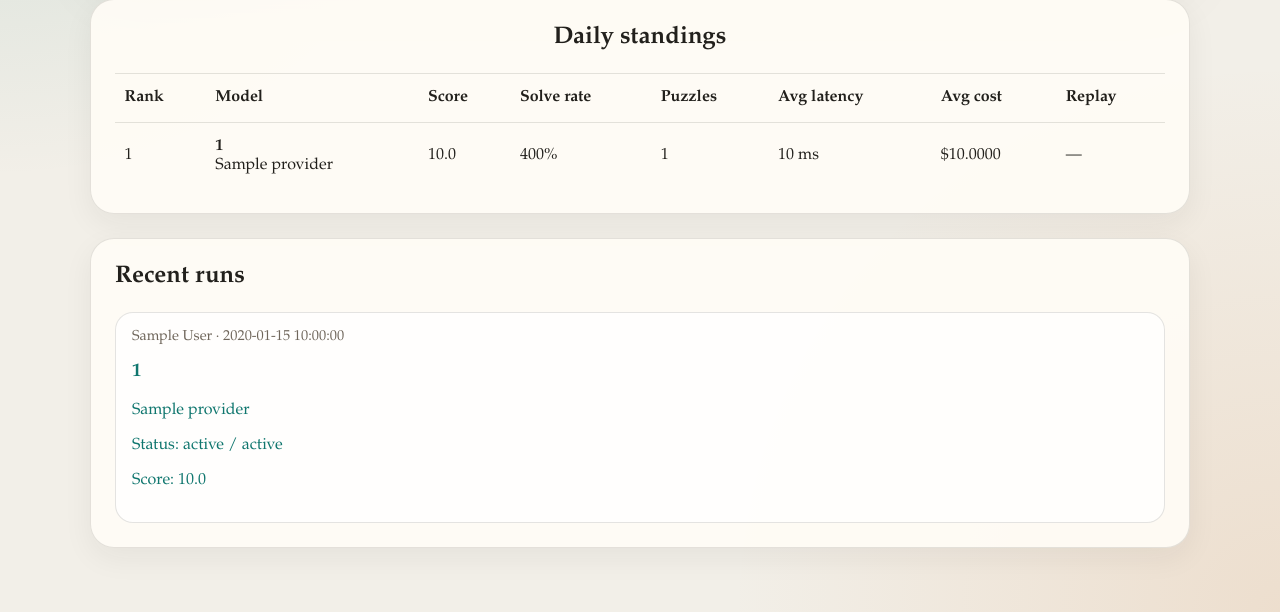
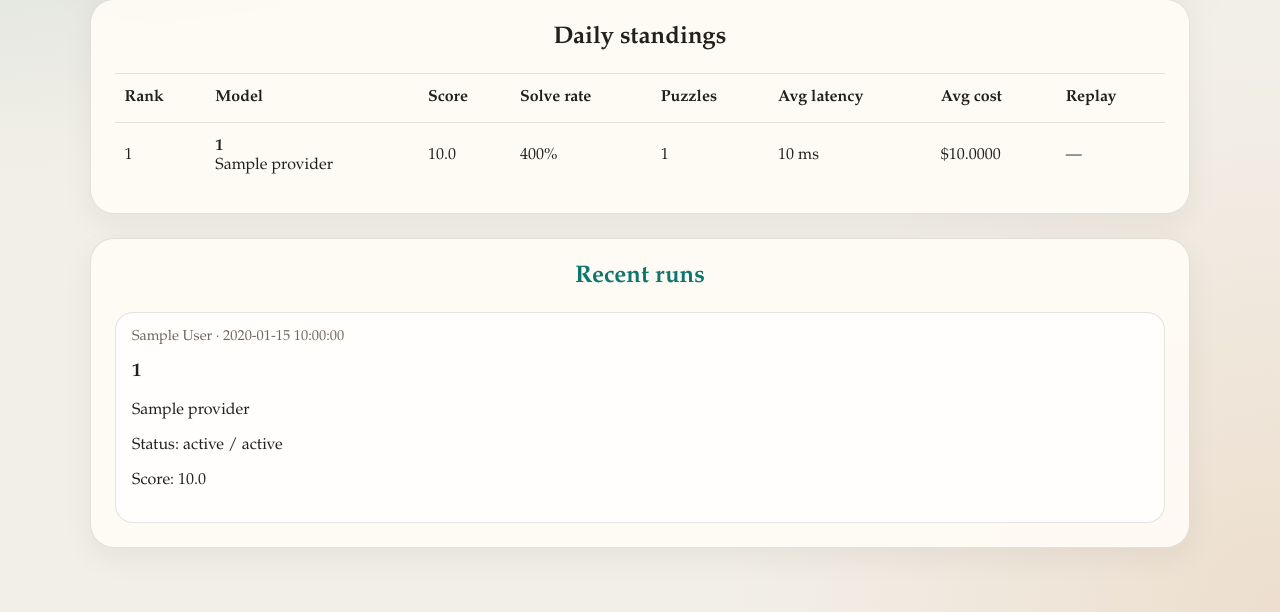
Before and after one commit to iakhil/puzzle-bench, a FastAPI app: template templates/index.html in a window 1280 px wide. Shown: the part 292-904 px from the top of the page. Run offline with FastAPI, Linux system fonts and the light colour scheme; the template is opened without the code that fills it: most values are stand-ins (such as "Sample title", 1, 10 or a date in 2020).

Commit message:
Fix recent runs card layout

```diff
--- a/static/styles.css
+++ b/static/styles.css
@@ -102,6 +102,10 @@ h1, h2, h3, p {
   text-align: center;
 }
 
+.recent-runs-header h2 {
+  color: var(--accent);
+}
+
 table {
   width: 100%;
   border-collapse: collapse;
@@ -127,9 +131,21 @@ th, td {
   background: rgba(255, 255, 255, 0.74);
 }
 
+.run-card-link {
+  color: inherit;
+}
+
+.run-card-link:hover {
+  color: var(--accent);
+}
+
 .run-top {
   color: var(--muted);
   font-size: 0.9rem;
+}
+
+.run-replay {
+  margin-bottom: 0;
 }
 
 pre {
--- a/templates/index.html
+++ b/templates/index.html
@@ -62,21 +62,21 @@
       </section>
 
       <section class="panel">
-        <div class="panel-header">
+        <div class="panel-header centered recent-runs-header">
           <h2>Recent runs</h2>
         </div>
         <div class="run-grid">
           {% for run in recent_runs %}
-          <a class="run-card" href="/runs/{{ run['id'] }}">
+          <div class="run-card">
             <p class="run-top">{{ run["display_name"] }} · {{ run["puzzle_date"] }}</p>
-            <h3>{{ run["model_id"] }}</h3>
+            <h3><a class="run-card-link" href="/runs/{{ run['id'] }}">{{ run["model_id"] }}</a></h3>
             <p>{{ run["provider"] }}</p>
             <p>Status: {{ run["status"] }} / {{ run["solve_status"] or "pending" }}</p>
             <p>Score: {{ "%.1f"|format(run["normalized_score"] or 0) }}</p>
             {% if run["video_path"] %}
-            <p><a href="{{ artifact_url(run['video_path']) }}">Replay</a></p>
+            <p class="run-replay"><a href="{{ artifact_url(run['video_path']) }}">Replay</a></p>
             {% endif %}
-          </a>
+          </div>
           {% else %}
           <p>No benchmark runs have been created yet.</p>
           {% endfor %}
```
